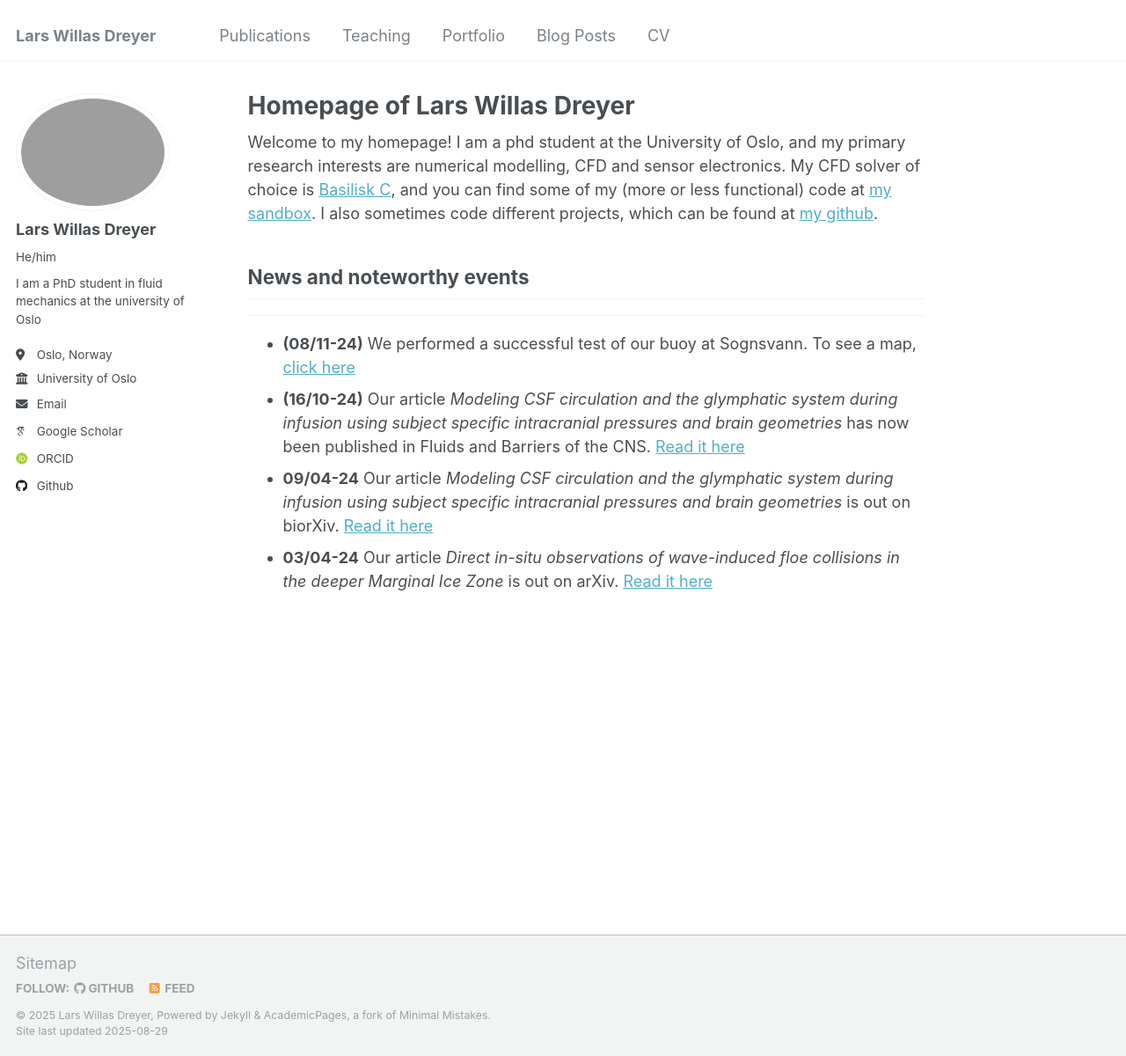
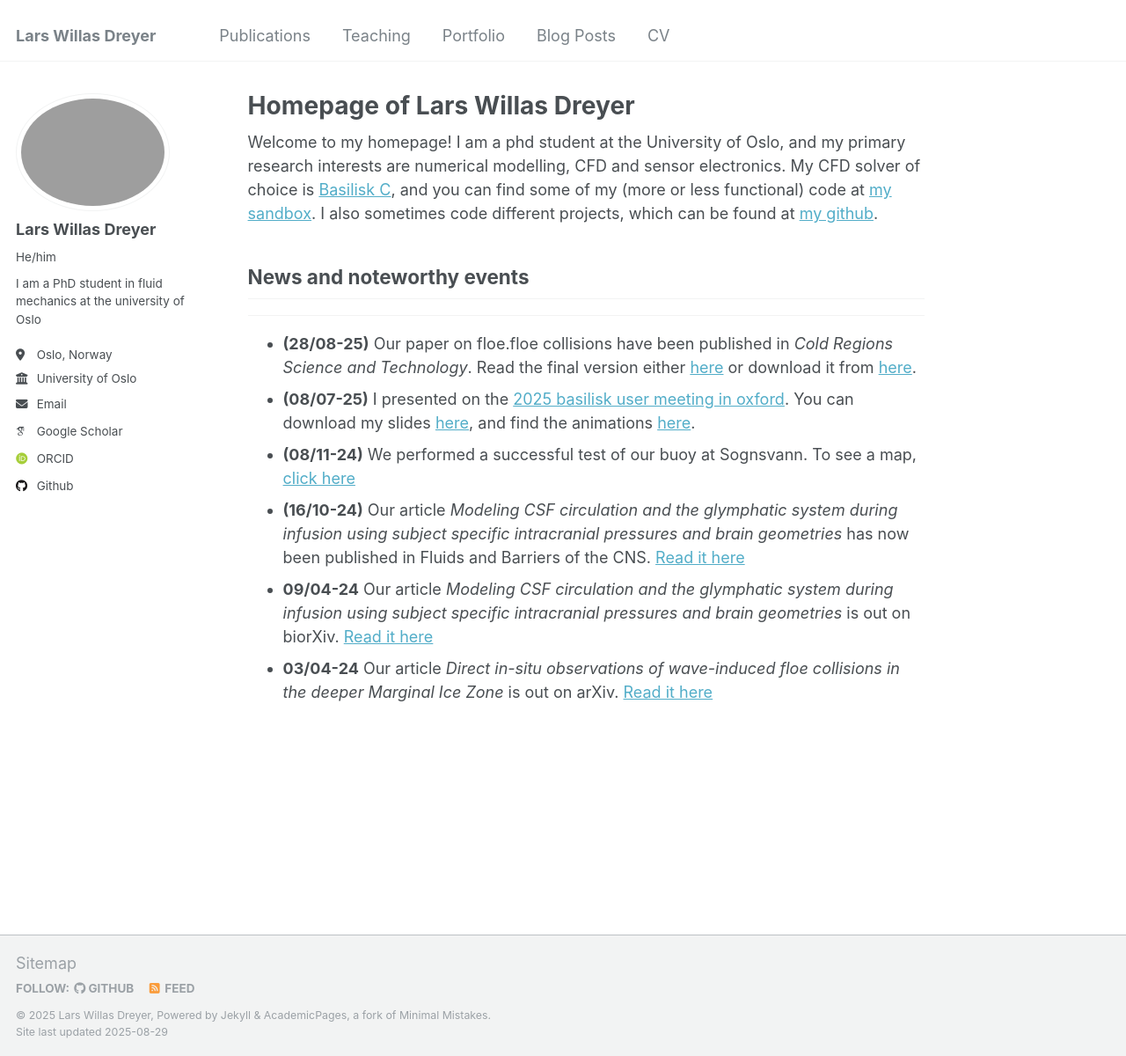
Before and after one commit to larswd/larswd.github.io, a Jekyll site: the page built from _pages/about.md, in a window 1280 px wide and 1200 px high. Shown: the whole window at 88% size. Built offline with Jekyll 4.4.1, drawn with Linux system fonts in a browser that asks for light colours; some web fonts are replaced.

Commit message:
Added new announcements

```diff
--- a/_pages/about.md
+++ b/_pages/about.md
@@ -13,7 +13,9 @@ primary research interests are numerical modelling, CFD and sensor electronics.
 
 ## News and noteworthy events
 ---------
-- **(08/11-24)** We performed a successful test of our buoy at Sognsvann. To see a map, [click here](../portfolio/sognsvann.md)
+- **(28/08-25)** Our paper on floe.floe collisions have been published in *Cold Regions Science and Technology*. Read the final version either [here](https://drive.proton.me/urls/Y40XK19S5G#30Sd4TE0Wxhw) or download it from [here](../files/CRSTpaper.pdf).
+- **(08/07-25)** I presented on the [2025 basilisk user meeting in oxford](http://basilisk.fr/BGUM2025). You can download my slides [here](../files/BGUM25.pdf), and find the animations [here](https://drive.proton.me/urls/Y40XK19S5G#30Sd4TE0Wxhw).
+- **(08/11-24)** We performed a successful test of our buoy at Sognsvann. To see a map, [click here](../_portfolio/sognsvann.md)
 - **(16/10-24)** Our article *Modeling CSF circulation and the glymphatic system during infusion using subject specific intracranial pressures and brain geometries* has now  been published in Fluids and Barriers of the CNS. [Read it here](https://fluidsbarrierscns.biomedcentral.com/articles/10.1186/s12987-024-00582-0)
 - **09/04-24** Our article *Modeling CSF circulation and the glymphatic system during infusion using subject specific intracranial pressures and brain geometries* is out on biorXiv. [Read it here](https://www.biorxiv.org/content/10.1101/2024.04.08.588508v1.abstract)
 - **03/04-24** Our article *Direct in-situ observations of wave-induced floe collisions in the deeper Marginal Ice Zone* is out on arXiv. [Read it here](https://arxiv.org/abs/2404.02750)
```
Also changed, not shown: 2 other files.
